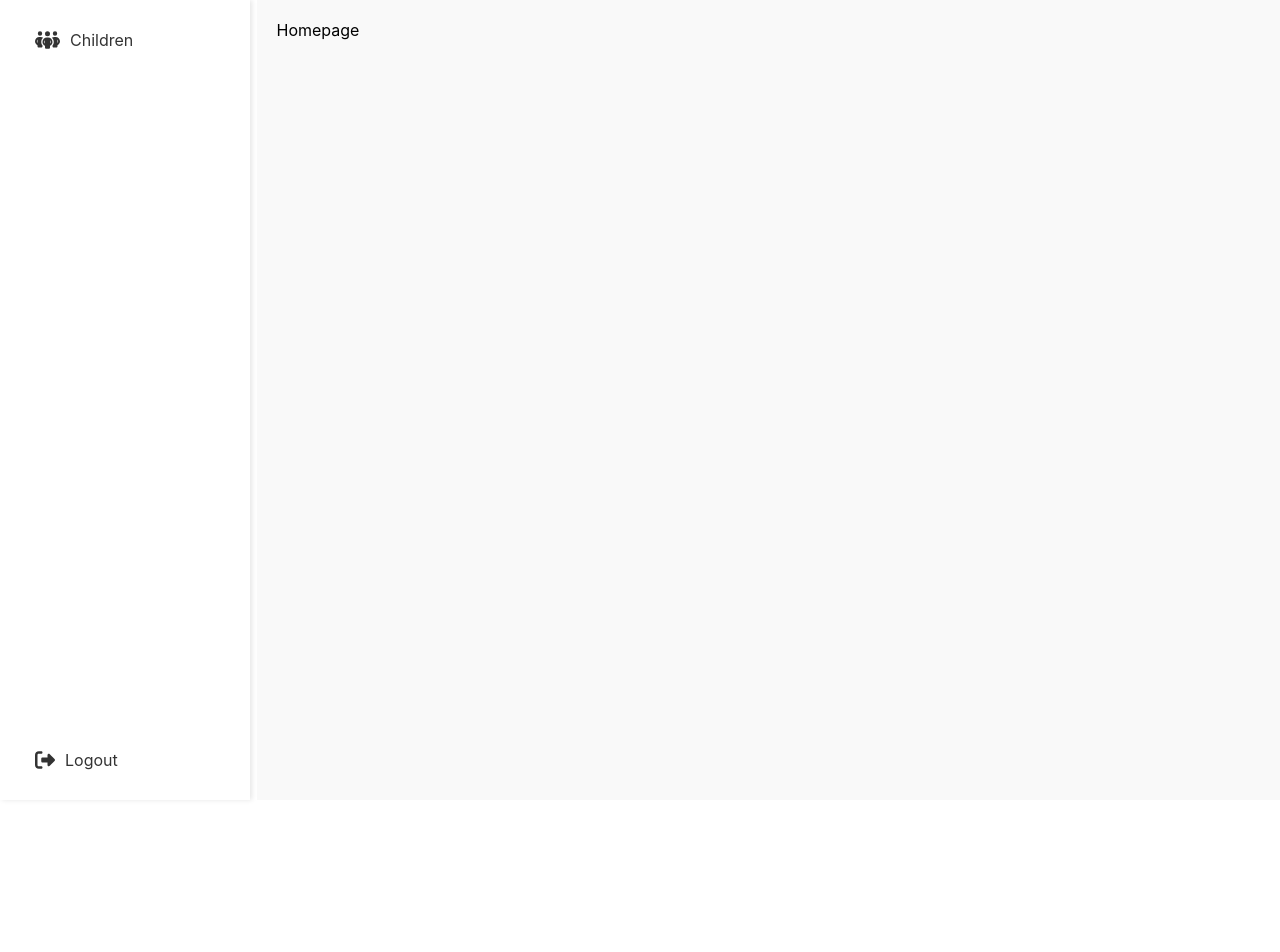
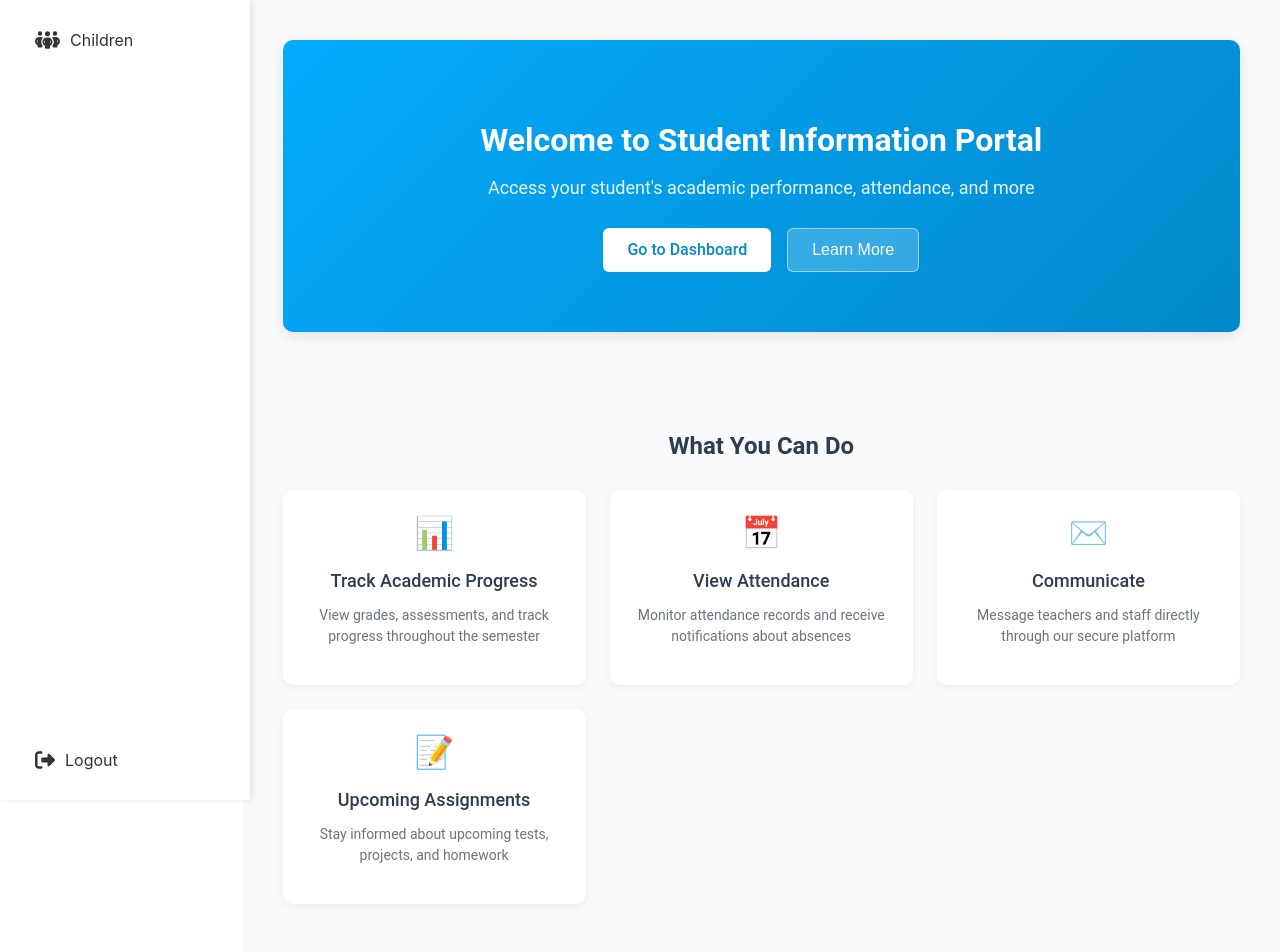
Before and after one commit to emirkugic/sis-alamel, a React (Create React App) app: page / in a window 1280 px wide. Shown: the top 952 px of the page. Before the commit the page ends 800 px from the top, so only its background shows below. Built offline with nearby package versions, Linux system fonts and the light colour scheme; sample sign-in values are in the browser's storage.

Commit message:
Add Homepage component with layout and styling; implement hero, features, quick access, announcements, and help sections

```diff
--- /dev/null
+++ b/src/pages/Homepage/Homepage.css
@@ -0,0 +1,357 @@
+/* Homepage.css */
+.homepage {
+	max-width: 1200px;
+	margin: 0 auto;
+	font-family: "Roboto", "Segoe UI", Arial, sans-serif;
+	color: #333;
+	background-color: #f9fafb;
+	padding-bottom: 40px;
+}
+
+/* Hero Section */
+.hero-section {
+	background: linear-gradient(135deg, #04abfd, #0388ca);
+	color: white;
+	border-radius: 10px;
+	margin: 20px 20px 40px;
+	overflow: hidden;
+	box-shadow: 0 4px 12px rgba(0, 0, 0, 0.1);
+}
+
+.hero-content {
+	padding: 60px 40px;
+	text-align: center;
+}
+
+.hero-content h1 {
+	font-size: 32px;
+	margin-bottom: 16px;
+	font-weight: 600;
+}
+
+.hero-content p {
+	font-size: 18px;
+	margin-bottom: 30px;
+	opacity: 0.9;
+}
+
+.hero-buttons {
+	display: flex;
+	justify-content: center;
+	gap: 16px;
+}
+
+.button {
+	padding: 12px 24px;
+	border-radius: 6px;
+	font-weight: 500;
+	font-size: 16px;
+	cursor: pointer;
+	transition: all 0.2s ease;
+	text-decoration: none;
+	display: inline-block;
+	border: none;
+}
+
+.primary-button {
+	background-color: white;
+	color: #0388ca;
+}
+
+.primary-button:hover {
+	background-color: #f0f0f0;
+	transform: translateY(-2px);
+}
+
+.secondary-button {
+	background-color: rgba(255, 255, 255, 0.2);
+	color: white;
+	border: 1px solid rgba(255, 255, 255, 0.5);
+}
+
+.secondary-button:hover {
+	background-color: rgba(255, 255, 255, 0.3);
+	transform: translateY(-2px);
+}
+
+/* Features Section */
+.features-section {
+	padding: 40px 20px;
+	text-align: center;
+}
+
+.features-section h2 {
+	font-size: 24px;
+	margin-bottom: 30px;
+	color: #2c3e50;
+	font-weight: 600;
+}
+
+.features-grid {
+	display: grid;
+	grid-template-columns: repeat(auto-fit, minmax(240px, 1fr));
+	gap: 24px;
+	margin-top: 20px;
+}
+
+.feature-card {
+	background-color: white;
+	border-radius: 10px;
+	padding: 24px;
+	box-shadow: 0 2px 8px rgba(0, 0, 0, 0.06);
+	transition: transform 0.3s ease, box-shadow 0.3s ease;
+}
+
+.feature-card:hover {
+	transform: translateY(-5px);
+	box-shadow: 0 8px 16px rgba(0, 0, 0, 0.1);
+}
+
+.feature-icon {
+	font-size: 32px;
+	margin-bottom: 16px;
+}
+
+.feature-card h3 {
+	font-size: 18px;
+	margin-bottom: 12px;
+	color: #2c3e50;
+	font-weight: 500;
+}
+
+.feature-card p {
+	color: #6c757d;
+	font-size: 14px;
+	line-height: 1.5;
+}
+
+/* Quick Access Section */
+.quick-access-section {
+	padding: 20px;
+	margin-bottom: 40px;
+}
+
+.quick-access-section h2 {
+	font-size: 24px;
+	margin-bottom: 20px;
+	color: #2c3e50;
+	font-weight: 600;
+}
+
+.quick-access-cards {
+	display: flex;
+	flex-wrap: wrap;
+	gap: 16px;
+}
+
+.quick-card {
+	flex: 1;
+	min-width: 220px;
+	background-color: #e6f7ff;
+	border-radius: 10px;
+	padding: 24px;
+	text-decoration: none;
+	color: inherit;
+	box-shadow: 0 2px 5px rgba(0, 0, 0, 0.05);
+	transition: all 0.2s ease;
+	position: relative;
+	overflow: hidden;
+	border-left: 4px solid #04abfd;
+}
+
+.quick-card::after {
+	content: "→";
+	position: absolute;
+	right: 20px;
+	bottom: 20px;
+	font-size: 20px;
+	color: #04abfd;
+	opacity: 0;
+	transition: opacity 0.2s ease;
+}
+
+.quick-card:hover {
+	transform: translateY(-2px);
+	box-shadow: 0 5px 10px rgba(0, 0, 0, 0.1);
+}
+
+.quick-card:hover::after {
+	opacity: 1;
+}
+
+.quick-card h3 {
+	font-size: 18px;
+	margin-bottom: 8px;
+	color: #0388ca;
+	font-weight: 500;
+}
+
+.quick-card p {
+	color: #6c757d;
+	font-size: 14px;
+}
+
+/* Announcements Section */
+.announcements-section {
+	padding: 20px;
+	margin-bottom: 40px;
+}
+
+.announcements-section h2 {
+	font-size: 24px;
+	margin-bottom: 20px;
+	color: #2c3e50;
+	font-weight: 600;
+}
+
+.announcement-list {
+	display: flex;
+	flex-direction: column;
+	gap: 16px;
+}
+
+.announcement-card {
+	background-color: white;
+	border-radius: 10px;
+	padding: 20px;
+	box-shadow: 0 2px 5px rgba(0, 0, 0, 0.05);
+	border-left: 3px solid #ffc107;
+}
+
+.announcement-header {
+	display: flex;
+	justify-content: space-between;
+	align-items: flex-start;
+	margin-bottom: 10px;
+}
+
+.announcement-header h3 {
+	font-size: 16px;
+	font-weight: 500;
+	color: #2c3e50;
+	margin: 0;
+}
+
+.announcement-date {
+	font-size: 12px;
+	color: #6c757d;
+}
+
+.announcement-card p {
+	font-size: 14px;
+	color: #495057;
+	margin: 0;
+}
+
+/* Help Section */
+.help-section {
+	display: grid;
+	grid-template-columns: 1fr 1fr;
+	gap: 30px;
+	background-color: white;
+	border-radius: 10px;
+	margin: 0 20px;
+	padding: 30px;
+	box-shadow: 0 2px 8px rgba(0, 0, 0, 0.06);
+}
+
+.help-content h2 {
+	font-size: 24px;
+	color: #2c3e50;
+	margin-bottom: 16px;
+	font-weight: 600;
+}
+
+.help-content p {
+	color: #6c757d;
+	margin-bottom: 24px;
+	font-size: 15px;
+}
+
+.faq-preview h3 {
+	font-size: 18px;
+	color: #2c3e50;
+	margin-bottom: 16px;
+	font-weight: 500;
+}
+
+.faq-item {
+	border-bottom: 1px solid #e9ecef;
+	padding-bottom: 16px;
+	margin-bottom: 16px;
+}
+
+.faq-item h4 {
+	font-size: 14px;
+	color: #2c3e50;
+	margin-bottom: 8px;
+	font-weight: 500;
+}
+
+.faq-item p {
+	font-size: 14px;
+	color: #6c757d;
+	margin: 0;
+}
+
+.text-link {
+	color: #04abfd;
+	text-decoration: none;
+	font-size: 14px;
+	font-weight: 500;
+	display: inline-block;
+	margin-top: 8px;
+}
+
+.text-link:hover {
+	text-decoration: underline;
+}
+
+/* Responsive Adjustments */
+@media (max-width: 768px) {
+	.hero-content {
+		padding: 40px 20px;
+	}
+
+	.hero-content h1 {
+		font-size: 28px;
+	}
+
+	.help-section {
+		grid-template-columns: 1fr;
+	}
+
+	.hero-buttons {
+		flex-direction: column;
+		align-items: center;
+		gap: 12px;
+	}
+
+	.button {
+		width: 100%;
+		max-width: 300px;
+	}
+}
+
+@media (max-width: 480px) {
+	.hero-content h1 {
+		font-size: 24px;
+	}
+
+	.quick-access-cards {
+		flex-direction: column;
+	}
+
+	.feature-card,
+	.quick-card,
+	.announcement-card {
+		padding: 16px;
+	}
+
+	.features-section h2,
+	.quick-access-section h2,
+	.announcements-section h2,
+	.help-content h2 {
+		font-size: 20px;
+	}
+}
--- a/src/pages/Homepage/Homepage.js
+++ b/src/pages/Homepage/Homepage.js
@@ -1,7 +1,134 @@
 import React from "react";
+import { Link } from "react-router-dom";
+import "./Homepage.css";
 
 const Homepage = () => {
-	return <div>Homepage</div>;
+	return (
+		<div className="homepage">
+			<div className="hero-section">
+				<div className="hero-content">
+					<h1>Welcome to Student Information Portal</h1>
+					<p>
+						Access your student's academic performance, attendance, and more
+					</p>
+					<div className="hero-buttons">
+						<Link to="/dashboard" className="button primary-button">
+							Go to Dashboard
+						</Link>
+						<button className="button secondary-button">Learn More</button>
+					</div>
+				</div>
+			</div>
+
+			<div className="features-section">
+				<h2>What You Can Do</h2>
+				<div className="features-grid">
+					<div className="feature-card">
+						<div className="feature-icon">📊</div>
+						<h3>Track Academic Progress</h3>
+						<p>
+							View grades, assessments, and track progress throughout the
+							semester
+						</p>
+					</div>
+					<div className="feature-card">
+						<div className="feature-icon">📅</div>
+						<h3>View Attendance</h3>
+						<p>
+							Monitor attendance records and receive notifications about
+							absences
+						</p>
+					</div>
+					<div className="feature-card">
+						<div className="feature-icon">✉️</div>
+						<h3>Communicate</h3>
+						<p>
+							Message teachers and staff directly through our secure platform
+						</p>
+					</div>
+					<div className="feature-card">
+						<div className="feature-icon">📝</div>
+						<h3>Upcoming Assignments</h3>
+						<p>Stay informed about upcoming tests, projects, and homework</p>
+					</div>
+				</div>
+			</div>
+
+			<div className="quick-access-section">
+				<h2>Quick Access</h2>
+				<div className="quick-access-cards">
+					<Link to="/grades" className="quick-card">
+						<h3>Grades Overview</h3>
+						<p>View current grades and assessments</p>
+					</Link>
+					<Link to="/calendar" className="quick-card">
+						<h3>School Calendar</h3>
+						<p>Important dates and events</p>
+					</Link>
+					<Link to="/attendance" className="quick-card">
+						<h3>Attendance Records</h3>
+						<p>View attendance history</p>
+					</Link>
+				</div>
+			</div>
+
+			<div className="announcements-section">
+				<h2>Recent Announcements</h2>
+				<div className="announcement-list">
+					<div className="announcement-card">
+						<div className="announcement-header">
+							<h3>Spring Break Schedule</h3>
+							<span className="announcement-date">March 1, 2025</span>
+						</div>
+						<p>
+							Spring break will be from March 24-28. All classes will resume on
+							March 31st.
+						</p>
+					</div>
+					<div className="announcement-card">
+						<div className="announcement-header">
+							<h3>Parent-Teacher Conferences</h3>
+							<span className="announcement-date">February 15, 2025</span>
+						</div>
+						<p>
+							Parent-teacher conferences will be held on March 15-16. Sign up
+							through the parent portal.
+						</p>
+					</div>
+				</div>
+			</div>
+
+			<div className="help-section">
+				<div className="help-content">
+					<h2>Need Help?</h2>
+					<p>
+						Our support team is here to assist you with any questions or issues
+						you may have.
+					</p>
+					<button className="button primary-button">Contact Support</button>
+				</div>
+				<div className="faq-preview">
+					<h3>Frequently Asked Questions</h3>
+					<div className="faq-item">
+						<h4>How do I update my contact information?</h4>
+						<p>
+							You can update your contact information in your profile settings.
+						</p>
+					</div>
+					<div className="faq-item">
+						<h4>How can I see past semester records?</h4>
+						<p>
+							Go to the grades section and use the semester selector to view
+							previous records.
+						</p>
+					</div>
+					<Link to="/faq" className="text-link">
+						See all FAQs
+					</Link>
+				</div>
+			</div>
+		</div>
+	);
 };
 
 export default Homepage;
```
